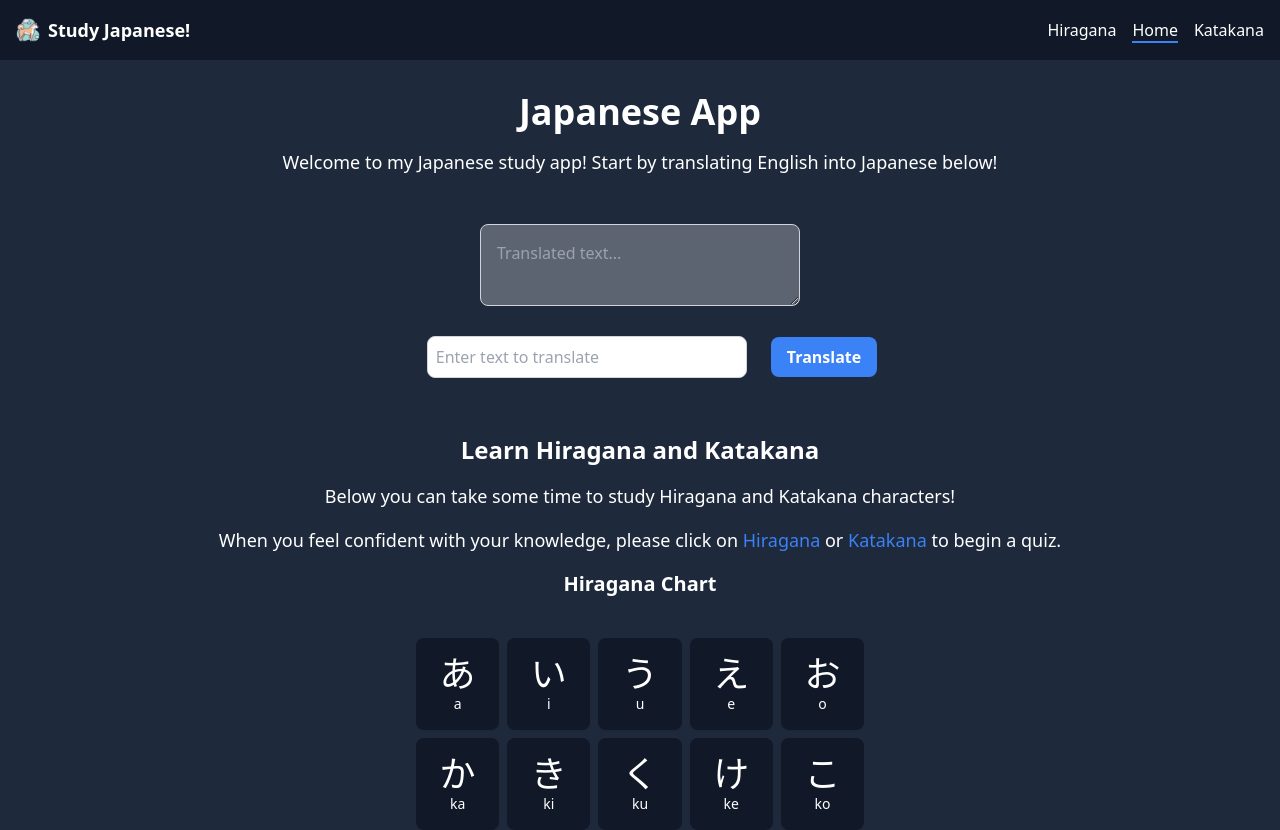
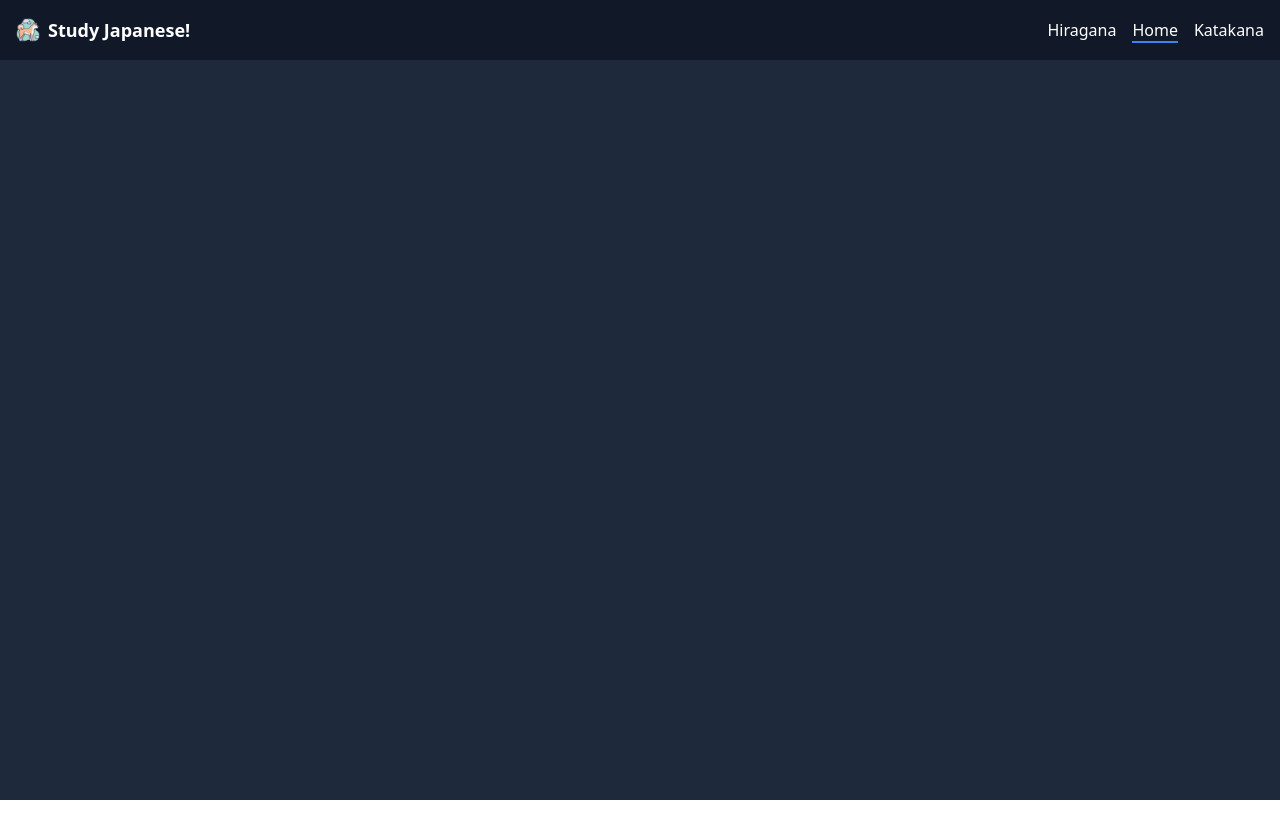
Before and after one commit to sugoiJG/learn-japanese-app, a React (Vite) app: page / in a window 1280 px wide. Shown: the top 830 px of the page. After the commit the page ends 800 px from the top, so only its background shows below. Built offline with nearby package versions, Linux system fonts and the light colour scheme; no server answers.

Commit message:
fixed router issues

```diff
--- a/src/App.jsx
+++ b/src/App.jsx
@@ -11,7 +11,7 @@ const App = () => {
     <div className="min-h-screen bg-slate-800 text-white text-center">
         <Navbar />
       <Routes>
-        <Route exact path="/" element={<Home/>} />
+        <Route exact path="/learn-japanese-app/" element={<Home/>} />
         <Route path="/hiragana" element={<HiraganaQuiz/>} />
         <Route path="/katakana" element={<KatakanaQuiz/>} />
       </Routes>
--- a/src/components/Navbar/index.jsx
+++ b/src/components/Navbar/index.jsx
@@ -9,7 +9,7 @@ const Navbar = () => {
     <header>
       <nav className="bg-gray-900">
         <div className="container mx-auto px-4 py-4 flex justify-between items-center">
-          <Link to="/" className="text-white text-lg font-semibold flex items-center">
+          <Link to="//learn-japanese-app/" className="text-white text-lg font-semibold flex items-center">
             <img src={logoImage} alt="Logo" className="w-6 h-6 mr-2" />
             <span>Study Japanese!</span>
           </Link>
```
